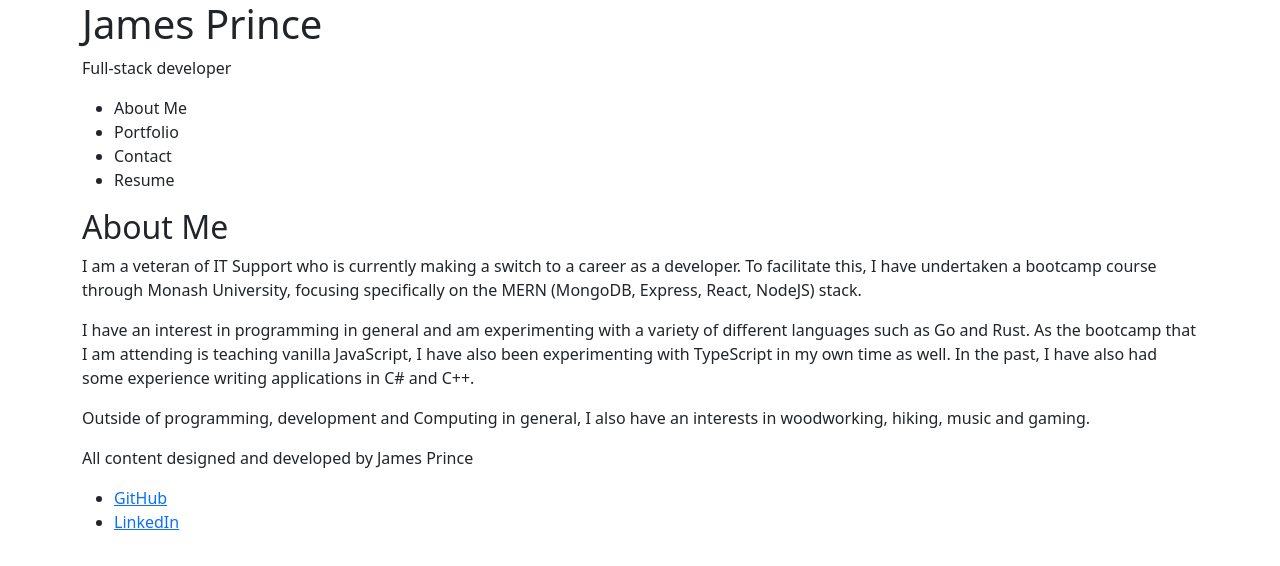
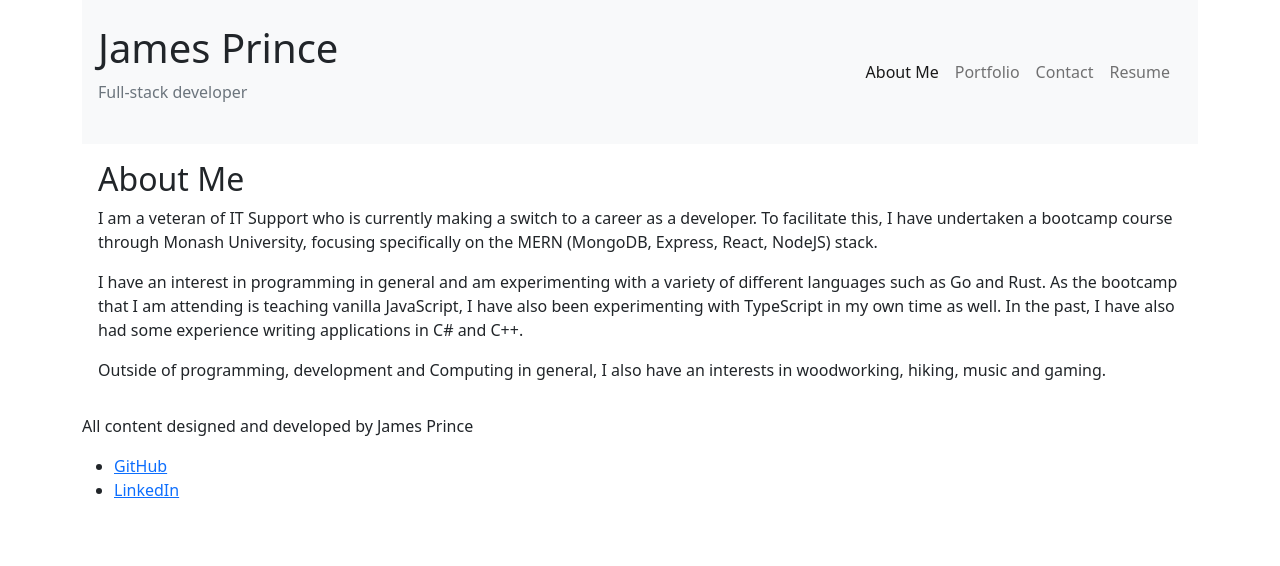
Before and after one commit to Auralise/react-portfolio, a React (Create React App) app: page / in a window 1280 px wide. Shown: the top 566 px of the page. Built offline with nearby package versions, Linux system fonts and the light colour scheme.

Commit message:
Added header and navigation styling

```diff
--- a/src/components/header.js
+++ b/src/components/header.js
@@ -1,10 +1,18 @@
 import React from "react";
 
-const Header = () => {
+const Header = (handlePageChange) => {
     return (
         <div className="header-text">
-            <h1>James Prince</h1>
-            <p className="sub-heading">Full-stack developer</p>
+            <h1>
+                <a
+                href="#about"
+                onClick={() => handlePageChange("About")}
+                className="text-decoration-none text-dark"
+                >
+                    James Prince
+                </a>
+            </h1>
+            <p className="text-muted">Full-stack developer</p>
         </div>
     )
 }
--- a/src/components/navigation.js
+++ b/src/components/navigation.js
@@ -2,7 +2,7 @@ import React from "react";
 
 const Navigation = ({currentPage, handlePageChange}) => {
     return (
-        <ul className="navigation">
+        <ul className="navigation navbar-nav mb-2 ms-lg-auto me-lg-1 mb-lg-0">
             <li className="nav-item">
                 <a
                 href="#about"
--- a/src/components/siteContainer.js
+++ b/src/components/siteContainer.js
@@ -36,13 +36,16 @@ const SiteContainer = () => {
 
 
     return (
-        <div className="site-wrapper container">
-            <header className="header-content">
-                <Header />
-                <Navigation currentPage={currentPage} handlePageChange={handlePageChange} />
+        <div className="site-wrapper container container-md">
+            <header className="header-content bg-light p-lg-3">
+                {/* TODO: Colours */}
+                <nav className="navbar navbar-expand-lg d-lg-flex">
+                    <Header handlePageChange={handlePageChange} />
+                    <Navigation currentPage={currentPage} handlePageChange={handlePageChange} />
+                </nav>
             </header>
 
-            <main className="main-content">
+            <main className="main-content p-lg-3">
                 {renderPage(currentPage)}
             </main>
 
```
